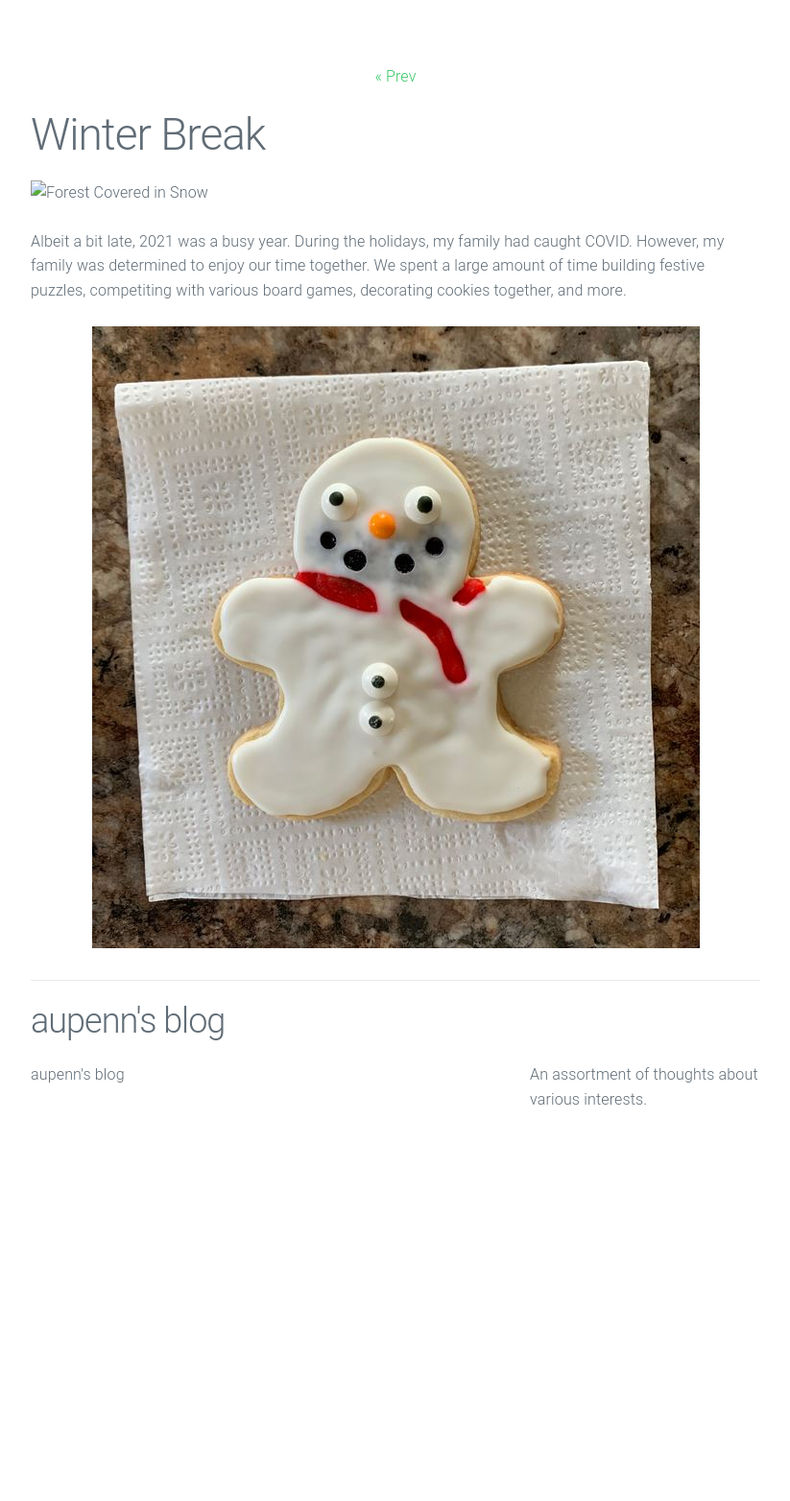
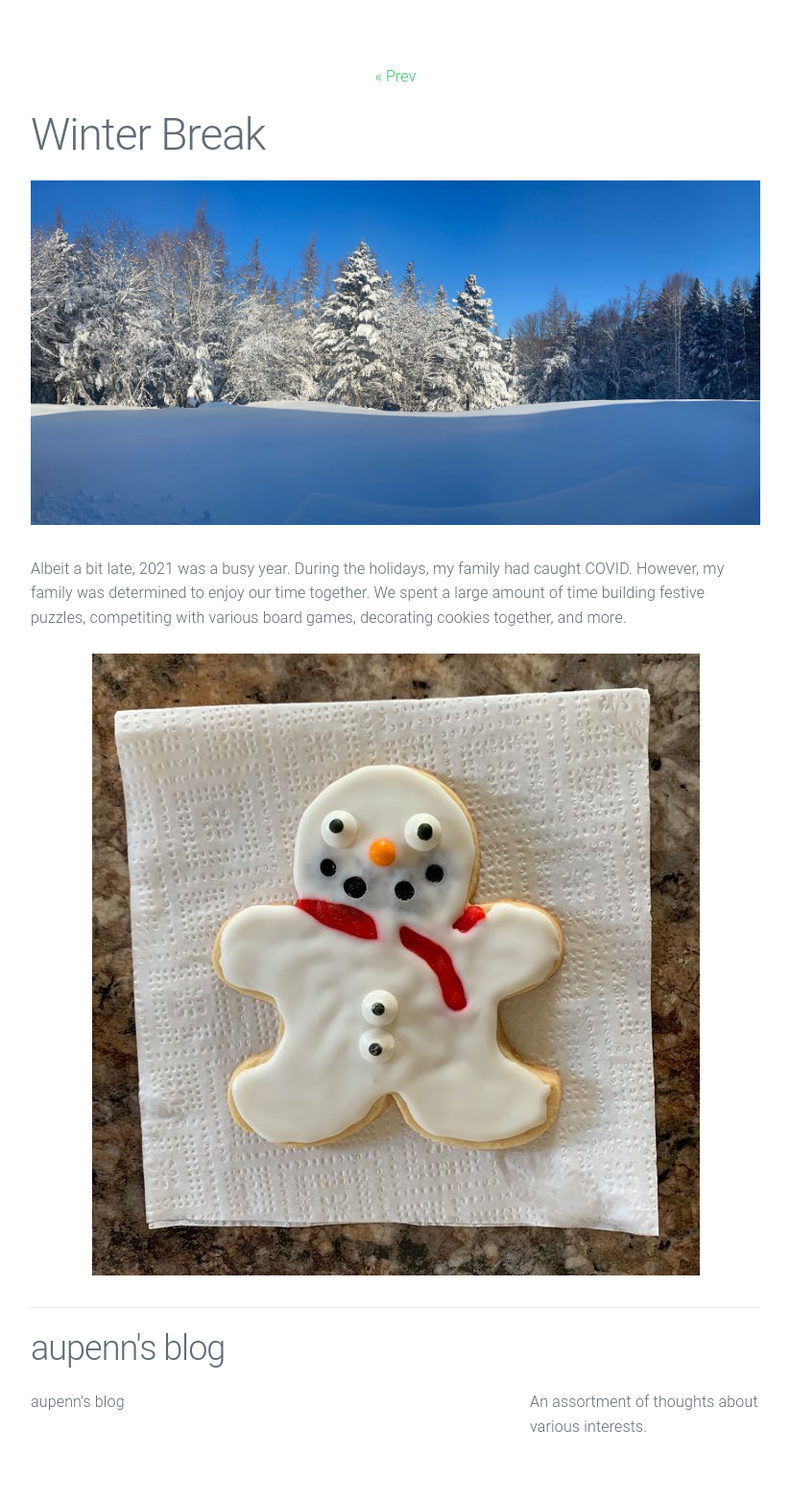
Before and after one commit to aupenn/loggit, a Jekyll site: the page built from _posts/2022-01-12-winter-break.markdown, in a window 1280 px wide. Shown: the part 349-1913 px from the top of the page at 96% size, without its empty margins (228-1051 px from the left). Built offline with Jekyll 4.4.1, drawn with Linux system fonts in a browser that asks for light colours; before the commit the page ends 1572 px from its top, so only the background shows below that.

Commit message:
Update 2022-01-12-winter-break.markdown

```diff
--- a/_posts/2022-01-12-winter-break.markdown
+++ b/_posts/2022-01-12-winter-break.markdown
@@ -5,7 +5,7 @@ date:   2022-01-12 23:37:00
 preview: https://aupenn.github.io/oriental/photos/winterbreak_thumbnail.jpg
 ---
 
-![Forest Covered in Snow](oriental/photos/winterbreak_real.JPG)
+![Forest Covered in Snow](https://aupenn.github.io/oriental/photos/winterbreak_real.JPG)
 
 Albeit a bit late, 2021 was a busy year. During the holidays, my family had caught COVID. However, my family was determined to enjoy
 our time together. We spent a large amount of time building festive puzzles, competiting with various board games, decorating cookies together, and more.
```
